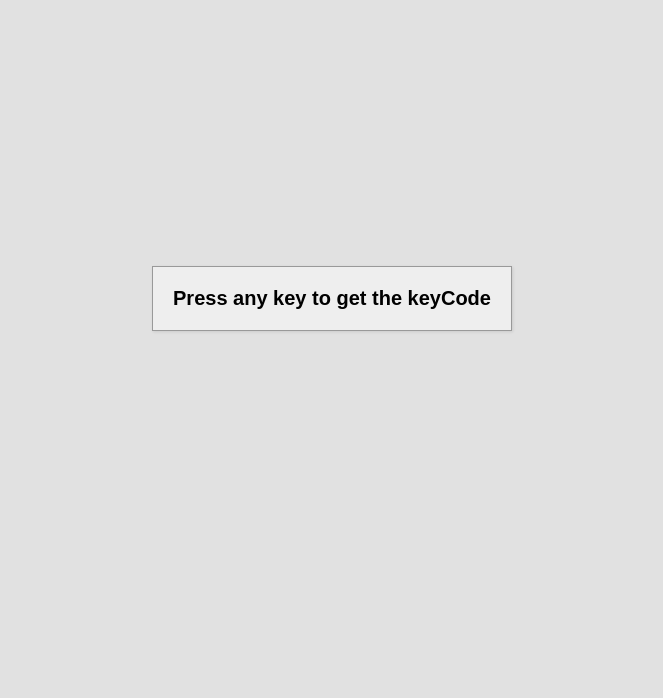
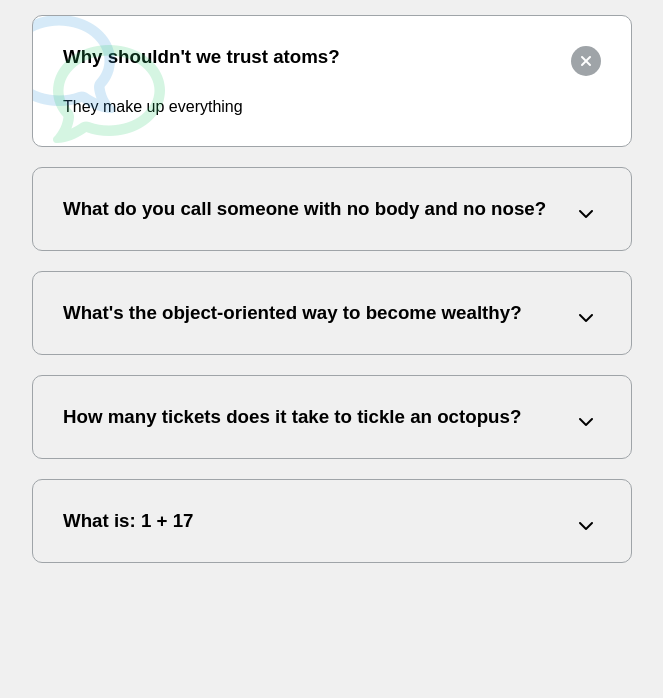
Before and after one commit to yensan0512/InsectCatchGame, a plain HTML site: page index.html in a window 1280 px wide. Shown: the part 102-800 px from the top of the page, without its empty margins (308-971 px from the left). Drawn offline with Linux system fonts and the light colour scheme; a web font is replaced by a local one.

Commit message:
FAQ done

```diff
--- a/index.html
+++ b/index.html
@@ -1,22 +1,95 @@
 <!DOCTYPE html>
 <html lang="en">
+
 <head>
     <meta charset="UTF-8">
     <meta http-equiv="X-UA-Compatible" content="IE=edge">
     <meta name="viewport" content="width=device-width, initial-scale=1.0">
-    <!-- <script src="https://kit.fontawesome.com/00aed31ee4.js" crossorigin="anonymous"></script> -->
+    <script src="https://kit.fontawesome.com/00aed31ee4.js" crossorigin="anonymous"></script>
     <link rel="stylesheet" href="style.css">
-    <title>Event KeyCodes</title>
+    <title>FAQ</title>
 </head>
+
 <body>
-   <div id="insert">
-    <div class="key">
-        Press any key to get the keyCode
+    <h1>Frequently Asked Questions</h1>
+    <div class="faq-container">
+        <div class="faq active">
+            <h3 class="faq-title">
+                Why shouldn't we trust atoms?
+            </h3>
+
+            <p class="faq-text">
+                They make up everything
+            </p>
+
+            <button class="faq-toggle">
+                <i class="fas fa-chevron-down"></i>
+                <i class="fas fa-times"></i>
+            </button>
+        </div>
+
+        <div class="faq">
+            <h3 class="faq-title">
+                What do you call someone with no body and no nose?
+            </h3>
+
+            <p class="faq-text">
+                Nobody knows
+            </p>
+
+            <button class="faq-toggle">
+                <i class="fas fa-chevron-down"></i>
+                <i class="fas fa-times"></i>
+            </button>
+        </div>
+
+        <div class="faq">
+            <h3 class="faq-title">
+                What's the object-oriented way to become wealthy?
+            </h3>
+
+            <p class="faq-text">
+                Inheritance
+            </p>
+
+            <button class="faq-toggle">
+                <i class="fas fa-chevron-down"></i>
+                <i class="fas fa-times"></i>
+            </button>
+        </div>
+
+        <div class="faq">
+            <h3 class="faq-title">
+                How many tickets does it take to tickle an octopus?
+            </h3>
+
+            <p class="faq-text">
+                Ten-tickles!
+            </p>
+
+            <button class="faq-toggle">
+                <i class="fas fa-chevron-down"></i>
+                <i class="fas fa-times"></i>
+            </button>
+        </div>
+
+        <div class="faq">
+            <h3 class="faq-title">
+                What is: 1 + 17
+            </h3>
+
+            <p class="faq-text">
+                Depends on who are you asking
+            </p>
+
+            <button class="faq-toggle">
+                <i class="fas fa-chevron-down"></i>
+                <i class="fas fa-times"></i>
+            </button>
+        </div>
+
     </div>
-
-
-   </div>
-
     <script src="script.js"></script>
 </body>
+
 </html>
--- a/script.js
+++ b/script.js
@@ -1,19 +1,7 @@
-const insert = document.getElementById('insert')
+const toggles = document.querySelectorAll('.faq-toggle')
 
-window.addEventListener('keydown',(event) => {
-    insert.innerHTML = `
-    <div class="key">
-    ${event.key === ' ' ? 'Space' : event.key}
-    <small>event.key</small>
-</div>
-
-<div class="key">
-    ${event.keyCode}
-    <small>event.keyCode</small>
-</div>
-
-<div class="key">
-    ${event.code}
-    <small>event.code</small>
-</div>`
+toggles.forEach(toggle => {
+    toggle.addEventListener('click', () => {
+        toggle.parentNode.classList.toggle('active')
+    })
 })
--- a/style.css
+++ b/style.css
@@ -1,45 +1,112 @@
 @import url('https://fonts.googleapis.com/css?family=Muli&display=swap');
 
-*{
-    box-sizing:border-box;
+* {
+    box-sizing: border-box;
 }
 
 
-body{
-    background-color: #e1e1e1;
-    font-family: 'Muli',sans-serif;
+body {
+    background-color: #f0f0f0;
+    font-family: 'Muli', sans-serif;
+}
+
+h1 {
+    margin: 50px 0 30px;
+    text-align: center;
+
+
+}
+
+.faq-container {
+    max-width: 600px;
+    margin: 0 auto;
+}
+
+.faq {
+    background-color: transparent;
+    border: 1px solid #9fa4a8;
+    border-radius: 10px;
+    margin: 20px 0;
+    padding: 30px;
+    position: relative;
+    overflow: hidden;
+    transition: 0.3s ease;
+}
+
+.faq.active {
+    background-color: #fff;
+    box-shadow: 3 3px 6px rgba(0, 0, 0, 0.1), 0 3px 6px rgba(0, 0, 0, 0.1);
+
+}
+
+.faq.active::before,
+.faq.active::after {
+    content: '\f075';
+    font-family: 'Font Awesome 5 Free';
+    color: #2ecc71;
+    font-size: 7rem;
+    position: absolute;
+    opacity: 0.2;
+    top: 20px;
+    left: 20px;
+    z-index: 0;
+
+}
+
+.faq.active::before {
+    color: #3498db;
+    top: -10px;
+    left: -30px;
+    transform: rotateY(180deg);
+}
+
+.faq-title {
+    margin: 0 35px 0 0;
+}
+
+.faq-text {
+    display: none;
+    margin: 30px 0 0;
+}
+
+.faq.active .faq-text {
+    display: block;
+}
+
+.faq-toggle {
+    background-color: transparent;
+    border: 0;
+    border-radius: 50%;
+    cursor: pointer;
     display: flex;
-    flex-direction:column;
     align-items: center;
     justify-content: center;
-    text-align: center;
-    height:100vh;
-    margin:0;
-    overflow: hidden;
+    font-size: 16px;
+    padding: 0;
+    position: absolute;
+    top: 30px;
+    right: 30px;
+    height: 30px;
+    width: 30px;
 }
 
-.key{
-    border: 1px solid #999;
-    background-color: #eee;
-    box-shadow: 1px 1px 3px rgba(0,0,0,0.1);
-    display: inline-flex;
-    align-items: center;
-    font-size: 20px;
-    font-weight: bold;
-    padding: 20px;
-    flex-direction: column;
-    margin: 10px;
-    min-width: 150px;
-    position: relative;
+.faq-toggle:focus {
+    outline: 0;
 }
 
+.faq-toggle .fa-times {
+    display: none;
+}
 
-.key small{
-    position: absolute;
-    top: -24px;
-    left: 0;
-    text-align: center;
-    width: 100%;
-    color: #555;
-    font-size: 14px;
+.faq.active .faq-toggle .fa-times {
+    color: #fff;
+    display: block;
 }
+
+.faq.active .faq-toggle .fa-chevron-down {
+    display: none;
+}
+
+.faq.active .faq-toggle {
+    background-color: #9fa4a8;
+}
```
